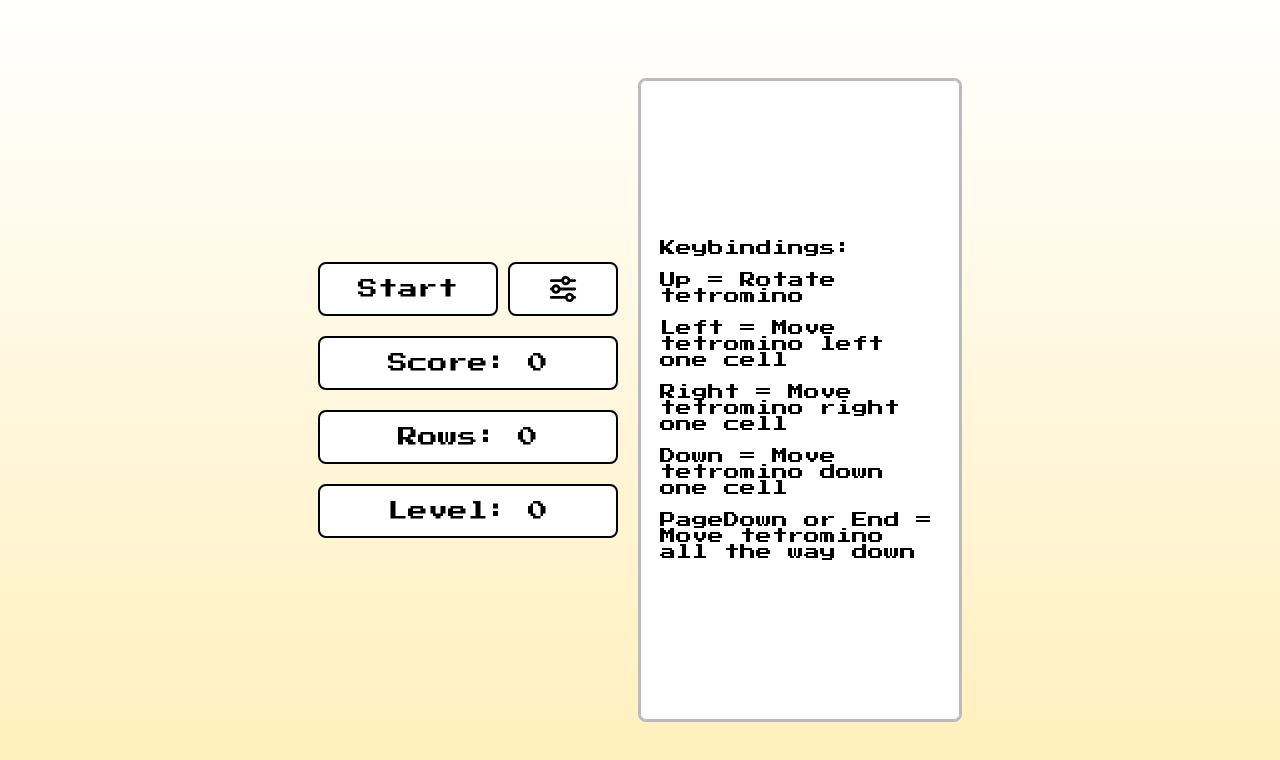
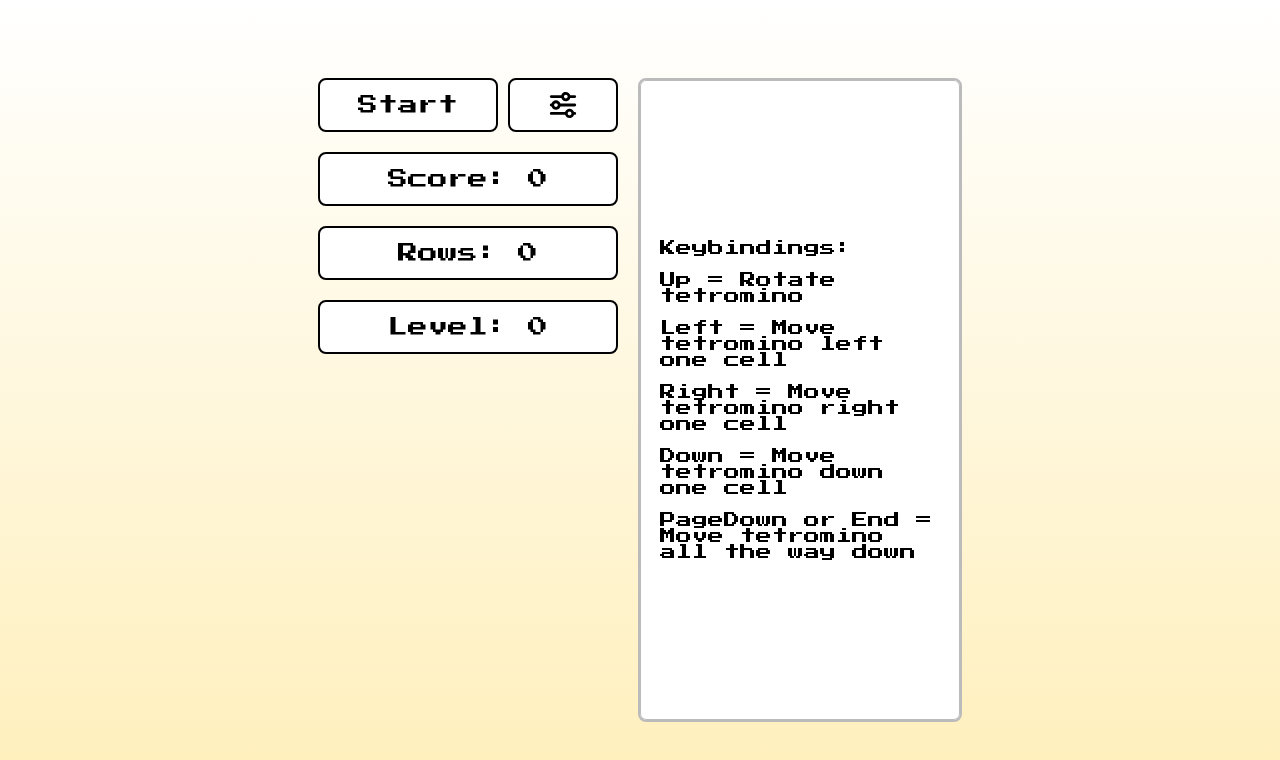
Before and after one commit to Dreamdealer/resume, a React (Create React App) app: page / in a window 1280 px wide. Shown: the top 760 px of the page. Built offline with nearby package versions, Linux system fonts and the light colour scheme.

Commit message:
chore: Added app container for better styling

```diff
--- a/src/Components/Styles.ts
+++ b/src/Components/Styles.ts
@@ -64,15 +64,23 @@ export const StyledControl = styled.button`
     padding: 20px;
 `;
 
-export const StyledTetrisContainer = styled.div<{ gameOver: boolean; tilt: number }>`
+export const AppContainer = styled.div`
     background: ${({ theme }) => theme.main.background};
-    outline: none;
     width: 100%;
     display: flex;
     flex-grow: 1;
     justify-content: center;
     align-items: center;
     flex-flow: row nowrap;
+`;
+
+export const StyledTetrisContainer = styled.div<{ gameOver: boolean; tilt: number }>`
+    outline: none;
+    display: flex;
+    flex-grow: 1;
+    flex-flow: row nowrap;
+    justify-content: center;
+    align-items: flex-start;
     transform-style: preserve-3d;
     transform: rotateX(${({ tilt }) => `${tilt}deg`}) rotateY(0deg) translateZ(0px);
     filter: ${({ gameOver }) => (gameOver ? 'blur(5px)' : 'none')};
--- a/src/Components/Tetris.tsx
+++ b/src/Components/Tetris.tsx
@@ -9,7 +9,7 @@ import Display from './Display';
 import { tetrisConfig } from '../Config/tetrisConfig';
 import Button from './Button';
 import GameOver from './GameOver';
-import { StyledTetrisContainer, StyledDisplaysContainer, StyledDisplays } from './Styles';
+import { StyledTetrisContainer, StyledDisplaysContainer, StyledDisplays, AppContainer } from './Styles';
 import OnScreenControls from './OnScreenControls';
 import Settings from './Settings';
 import Box from './Box';
@@ -183,6 +183,7 @@ const Tetris = () => {
 
     return (
         <ThemeProvider theme={localSettings.theme === 'light' ? lightTheme : darkTheme}>
+            <AppContainer>
                 {showSettings && (
                     <Settings
                         localSettings={localSettings}
@@ -278,6 +279,7 @@ const Tetris = () => {
                         activeColumns={activeColumns}
                     />
                 </StyledTetrisContainer>
+            </AppContainer>
         </ThemeProvider>
     );
 };
```
Lines whose indentation alone changed are shown as unchanged.
